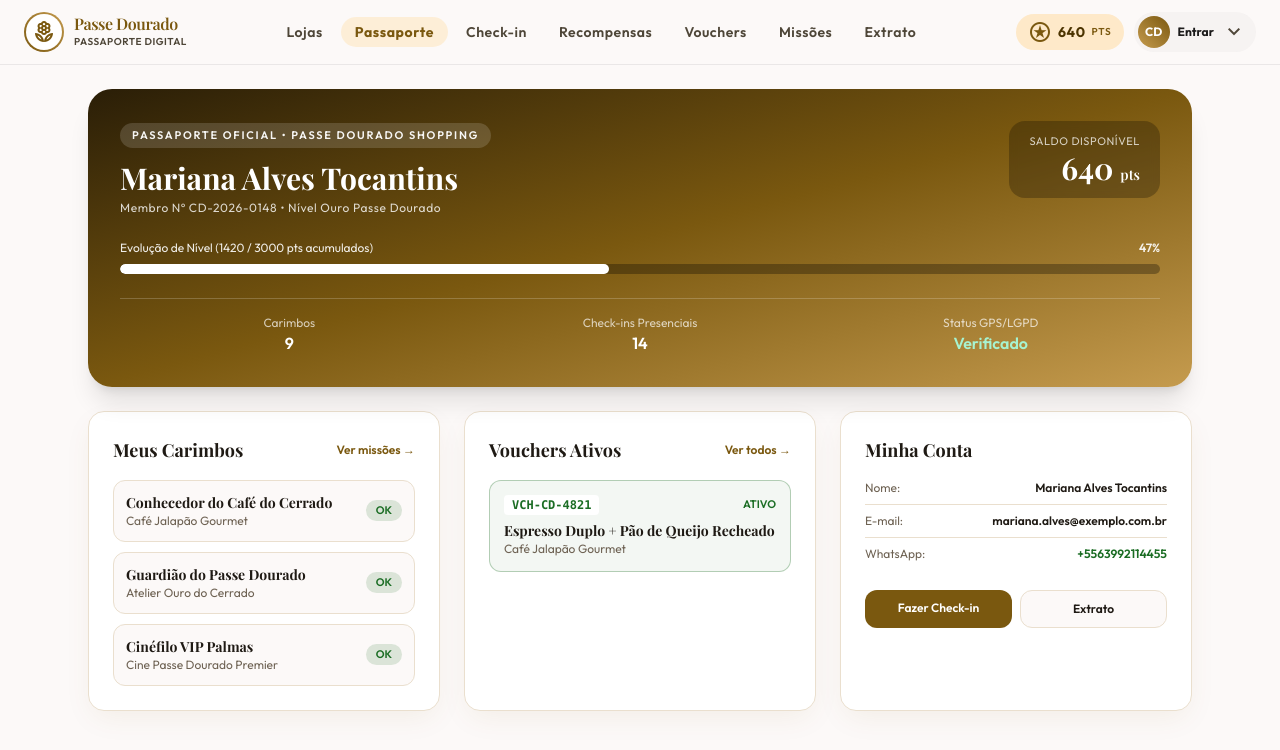
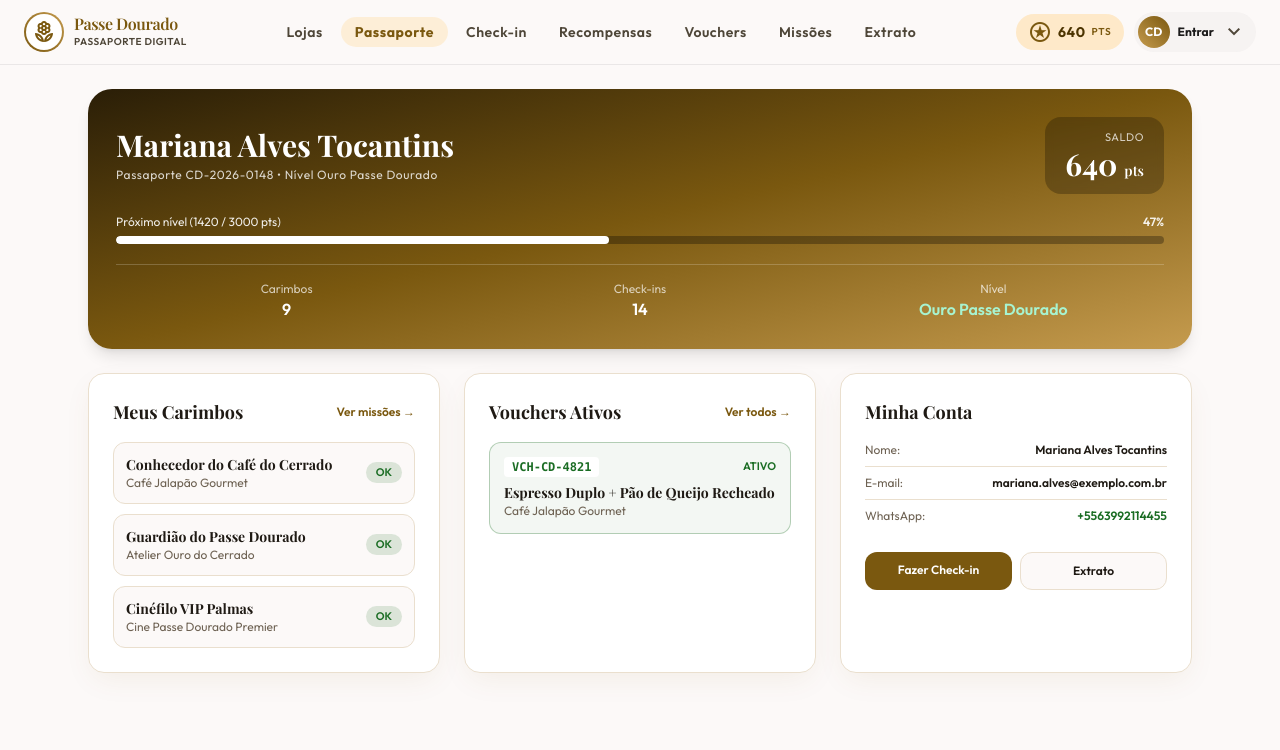
Before and after one commit to PmwMaster/Passaporte-Digital-Gamificado, a Next.js app: page /passaporte in a window 1280 px wide. Shown: the top 750 px of the page. Built offline with nearby package versions, Linux system fonts and the light colour scheme; no server answers; a web font is replaced by a local one.

Commit message:
refactor(ui): remove informacoes redundantes, barras duplicadas e textos poluentes de todas as telas

```diff
--- a/src/components/shared/PassportMemberCard.tsx
+++ b/src/components/shared/PassportMemberCard.tsx
@@ -11,23 +11,20 @@ export function PassportMemberCard({
   const levelMeta = PASSPORT_LEVELS[profile.level];
 
   return (
-    <div className="relative overflow-hidden rounded-3xl bg-gradient-to-br from-[#2a1e07] via-brand-goldDark to-brand-goldLight p-6 text-white shadow-xl md:p-8">
-      <div className="flex flex-wrap items-start justify-between gap-4">
+    <div className="relative overflow-hidden rounded-3xl bg-gradient-to-br from-[#2a1e07] via-brand-goldDark to-brand-goldLight p-6 text-white shadow-lg md:p-7">
+      <div className="flex flex-wrap items-center justify-between gap-4">
         <div>
-          <span className="inline-block rounded-full bg-white/15 px-3 py-1 text-[11px] font-semibold uppercase tracking-[0.16em] text-white/95">
-            Passaporte Oficial • Passe Dourado Shopping
-          </span>
-          <h2 className="mt-3 font-serif text-2xl font-bold md:text-3xl">
+          <h1 className="font-serif text-2xl font-bold md:text-3xl">
             {profile.visitorName}
-          </h2>
+          </h1>
           <p className="mt-1 text-xs tracking-wider text-white/80">
-            Membro Nº {profile.memberCode} • Nível {levelMeta.label}
+            Passaporte {profile.memberCode} • Nível {levelMeta.label}
           </p>
         </div>
 
         <div className="rounded-2xl bg-black/25 px-5 py-3 text-right backdrop-blur-sm">
           <span className="block text-[11px] uppercase tracking-wider text-white/75">
-            Saldo Disponível
+            Saldo
           </span>
           <span className="font-serif text-3xl font-bold text-white">
             {profile.currentPoints} <small className="text-sm font-normal">pts</small>
@@ -35,14 +32,14 @@ export function PassportMemberCard({
         </div>
       </div>
 
-      <div className="mt-6">
+      <div className="mt-5">
         <div className="flex items-center justify-between text-xs text-white/90">
           <span>
-            Evolução de Nível ({profile.lifetimePoints} / {levelMeta.nextLevelPoints} pts acumulados)
+            Próximo nível ({profile.lifetimePoints} / {levelMeta.nextLevelPoints} pts)
           </span>
           <span className="font-semibold">{progressPercent}%</span>
         </div>
-        <div className="mt-2 h-2.5 w-full overflow-hidden rounded-full bg-black/30">
+        <div className="mt-1.5 h-2 w-full overflow-hidden rounded-full bg-black/30">
           <div
             className="h-full rounded-full bg-white transition-all"
             style={{ width: `${progressPercent}%` }}
@@ -50,18 +47,20 @@ export function PassportMemberCard({
         </div>
       </div>
 
-      <div className="mt-6 grid grid-cols-3 gap-3 border-t border-white/20 pt-4 text-center text-xs">
+      <div className="mt-5 grid grid-cols-3 gap-3 border-t border-white/20 pt-4 text-center text-xs">
         <div>
           <span className="block text-white/70">Carimbos</span>
           <strong className="text-base font-semibold">{profile.totalStamps}</strong>
         </div>
         <div>
-          <span className="block text-white/70">Check-ins Presenciais</span>
+          <span className="block text-white/70">Check-ins</span>
           <strong className="text-base font-semibold">{profile.totalCheckIns}</strong>
         </div>
         <div>
-          <span className="block text-white/70">Status GPS/LGPD</span>
-          <strong className="text-base font-semibold text-emerald-200">Verificado</strong>
+          <span className="block text-white/70">Nível</span>
+          <strong className="text-base font-semibold text-emerald-200">
+            {levelMeta.label}
+          </strong>
         </div>
       </div>
     </div>
```
